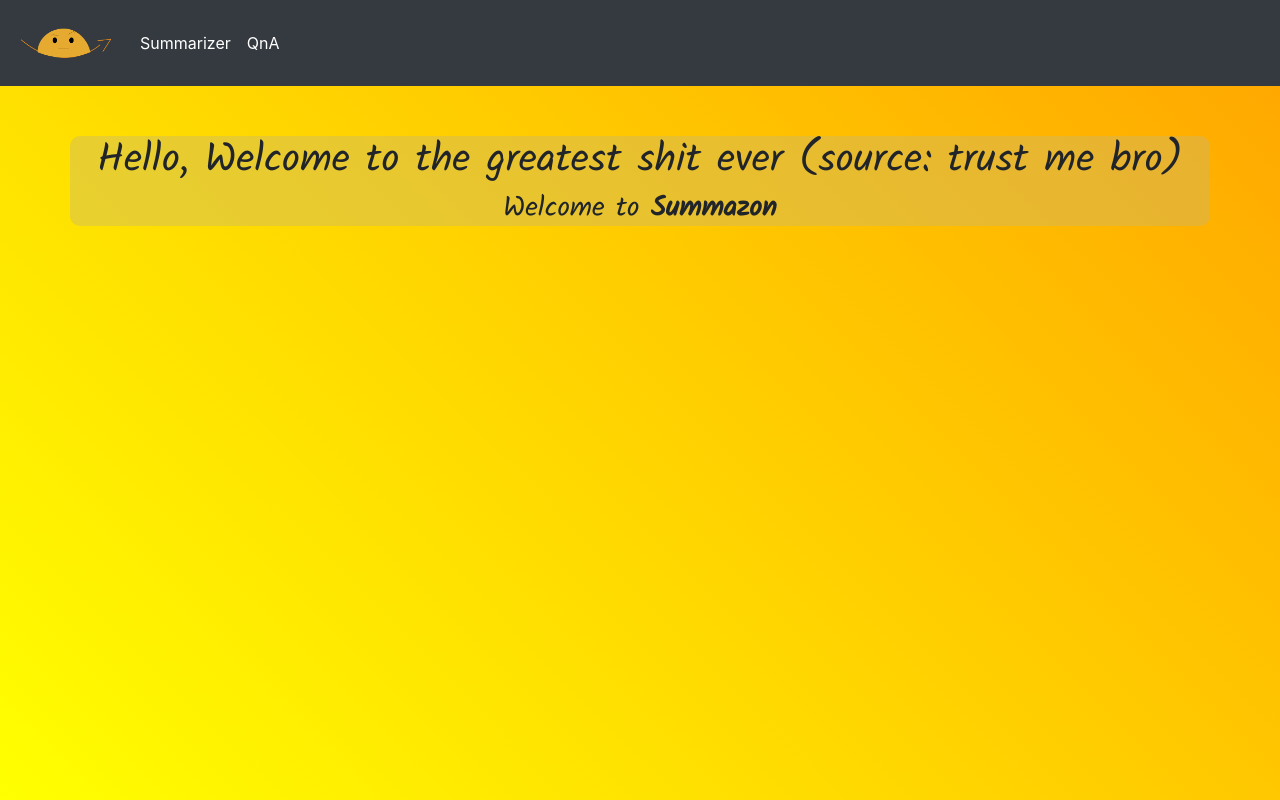
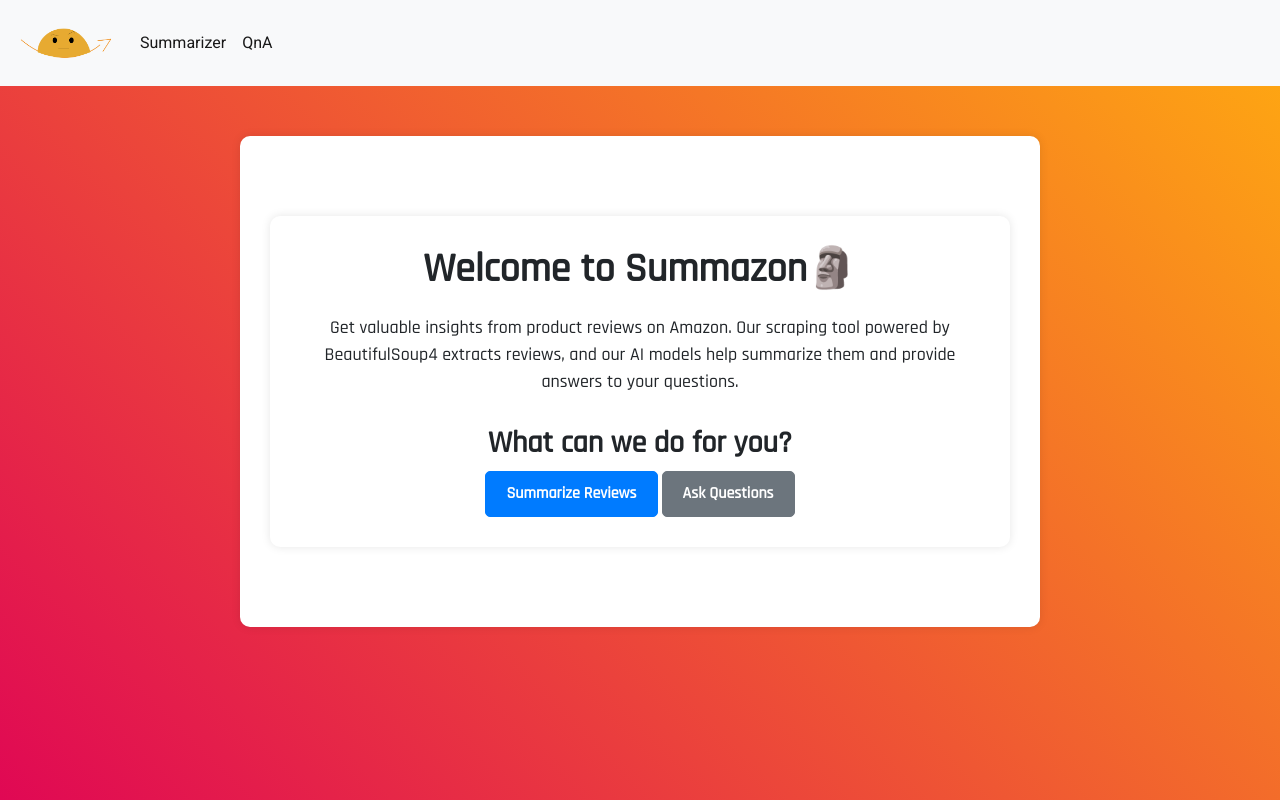
Before and after one commit to sidhant-sriv/review-collect, a Flask app: page / in a window 1280 px wide. Run offline with Flask 3, Linux system fonts and the light colour scheme; some libraries are stand-ins or nearby versions.

Commit message:
final touches(?)

```diff
--- a/app.py
+++ b/app.py
@@ -10,7 +10,7 @@ def index():
 
 
 @app.route('/summarizer', methods=['GET', 'POST'])
-def summarizer():
+def summary():
     url = None
     summary = None
     myrevs = []
--- a/templates/base.html
+++ b/templates/base.html
@@ -9,19 +9,19 @@
     <link rel="preconnect" href="https://fonts.googleapis.com" />
     <link rel="preconnect" href="https://fonts.gstatic.com" crossorigin />
     <link
-      href="https://fonts.googleapis.com/css2?family=Kalam&display=swap"
+      href="https://fonts.googleapis.com/css2?family=Kalam&family=Rajdhani:wght@500&display=swap"
       rel="stylesheet"
     />
     <style>
       .container {
         text-align: center;
         margin-top: 50px;
-        font-family: "Kalam", cursive;
+        font-family: "Rajdhani", sans-serif;
         background-color: rgba(197, 184, 117, 0.403);
         border-radius: 10px;
       }
       body {
-        background: linear-gradient(45deg, yellow, orange);
+        background: linear-gradient(45deg, rgb(224, 8, 84), rgb(255, 171, 16));
         background-repeat: no-repeat;
         background-attachment: fixed;
         margin: 0;
@@ -30,14 +30,11 @@
     </style>
   </head>
   <body>
-    <nav class="navbar navbar-expand-lg navbar-dark bg-dark">
+    <nav class="navbar navbar-expand-lg navbar-light bg-light">
+      <!-- Changed navbar-dark to navbar-light and bg-dark to bg-light -->
       <a class="navbar-brand" href="/"
-        ><img
-          src="../static/logo.png"
-          alt="Summazon"
-          width="100"
-          height="60"
-      ></img></a>
+        ><img src="../static/logo.png" alt="Summazon" width="100" height="60"
+      /></a>
       <button
         class="navbar-toggler"
         type="button"
--- a/templates/index.html
+++ b/templates/index.html
@@ -1,6 +1,71 @@
-{% extends 'base.html' %}
-
-{% block content %}
-<h1>Hello, Welcome to the greatest shit ever (source: trust me bro)</h1>
-<h3>Welcome to <strong>Summazon</strong></h3>
+{% extends 'base.html' %} {% block content %}
+<!DOCTYPE html>
+<html>
+  <head>
+    <title>Amazon Scraper</title>
+    <link
+      rel="stylesheet"
+      href="https://maxcdn.bootstrapcdn.com/bootstrap/4.0.0/css/bootstrap.min.css"
+    />
+    <link rel="preconnect" href="https://fonts.googleapis.com" />
+    <link rel="preconnect" href="https://fonts.gstatic.com" crossorigin />
+    <link
+      href="https://fonts.googleapis.com/css2?family=Roboto:wght@400;700&display=swap"
+      rel="stylesheet"
+    />
+    <style>
+      body {
+        font-family: "Roboto", sans-serif;
+        background-color: #f4f4f4;
+      }
+      .container {
+        max-width: 800px;
+        margin: 50px auto;
+        padding: 30px;
+        background-color: #fff;
+        border-radius: 10px;
+        box-shadow: 0px 0px 10px rgba(0, 0, 0, 0.1);
+      }
+      h1 {
+        font-size: 40px;
+        font-weight: 700;
+        text-align: center;
+        margin-bottom: 20px;
+      }
+      h2 {
+        font-size: 30px;
+        font-weight: 700;
+        margin-top: 30px;
+        margin-bottom: 10px;
+      }
+      p {
+        font-size: 18px;
+        margin-bottom: 20px;
+      }
+      .btn {
+        font-size: 16px;
+        font-weight: 700;
+        padding: 10px 20px;
+        border-radius: 5px;
+      }
+    </style>
+  </head>
+  <body>
+    <div class="container">
+      <h1>Welcome to <strong>Summazon</strong>🗿</h1>
+      <p>
+        Get valuable insights from product reviews on Amazon. Our scraping tool
+        powered by BeautifulSoup4 extracts reviews, and our AI models help
+        summarize them and provide answers to your questions.
+      </p>
+      <div class="text-center">
+        <h2>What can we do for you?</h2>
+        <a href="/summarizer" class="btn btn-primary btn-lg"
+          >Summarize Reviews</a
+        >
+        <a href="/qna" class="btn btn-secondary btn-lg">Ask Questions</a>
+      </div>
+    </div>
+  </body>
+</html>
 {% endblock %}
```
Also changed, not shown: README.md.
